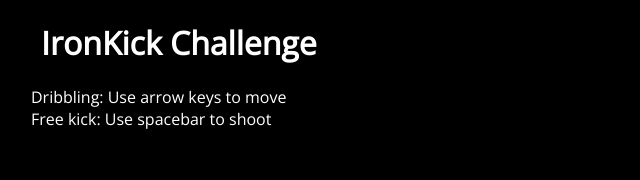
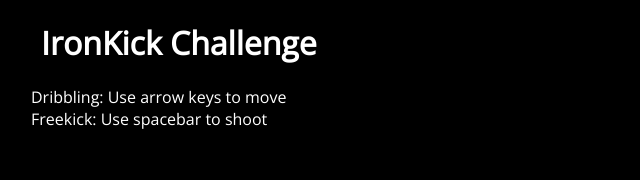
Before and after one commit to Chu13/Ironkick, a plain HTML site: page index.html in a window 1280 px wide. Shown: the top 180 px of the page, 17-657 px from the left. Drawn offline with nearby package versions, Linux system fonts and the light colour scheme.

Commit message:
Gramatical mistakes fixed

```diff
--- a/index.html
+++ b/index.html
@@ -11,7 +11,7 @@
       <h1>IronKick Challenge</h1>
       <ul>
         <li>Dribbling: Use arrow keys to move</li>
-        <li>Free kick: Use spacebar to shoot</li>
+        <li>Freekick: Use spacebar to shoot</li>
       </ul>
     </div>
 
```
